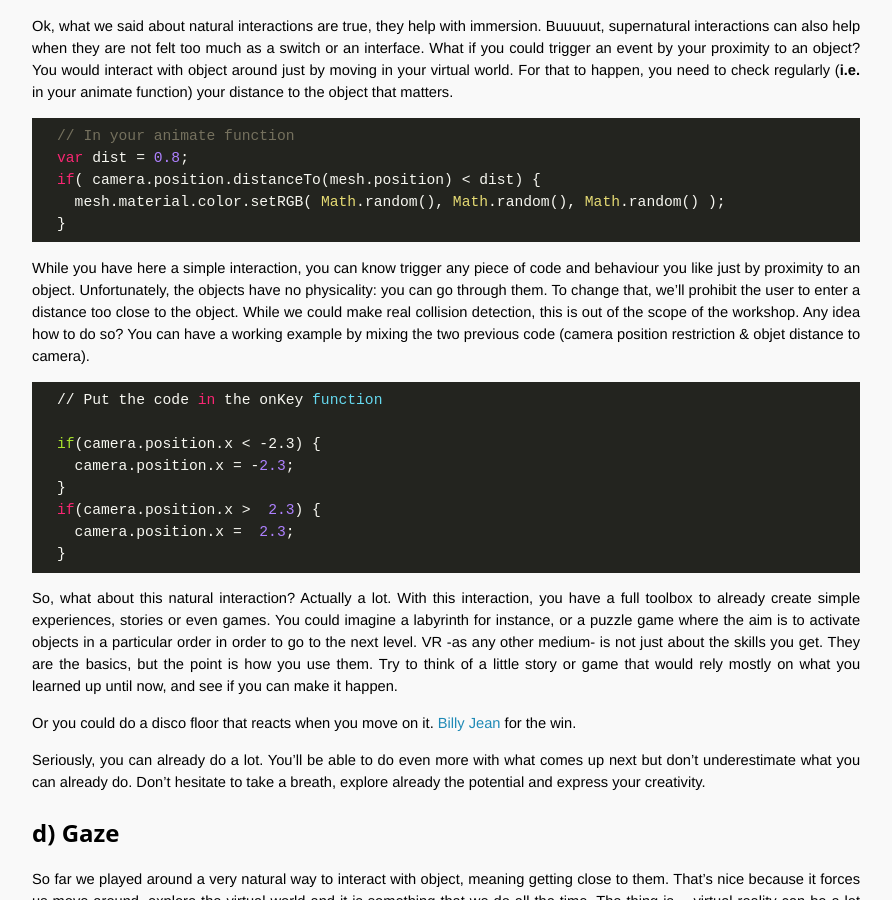
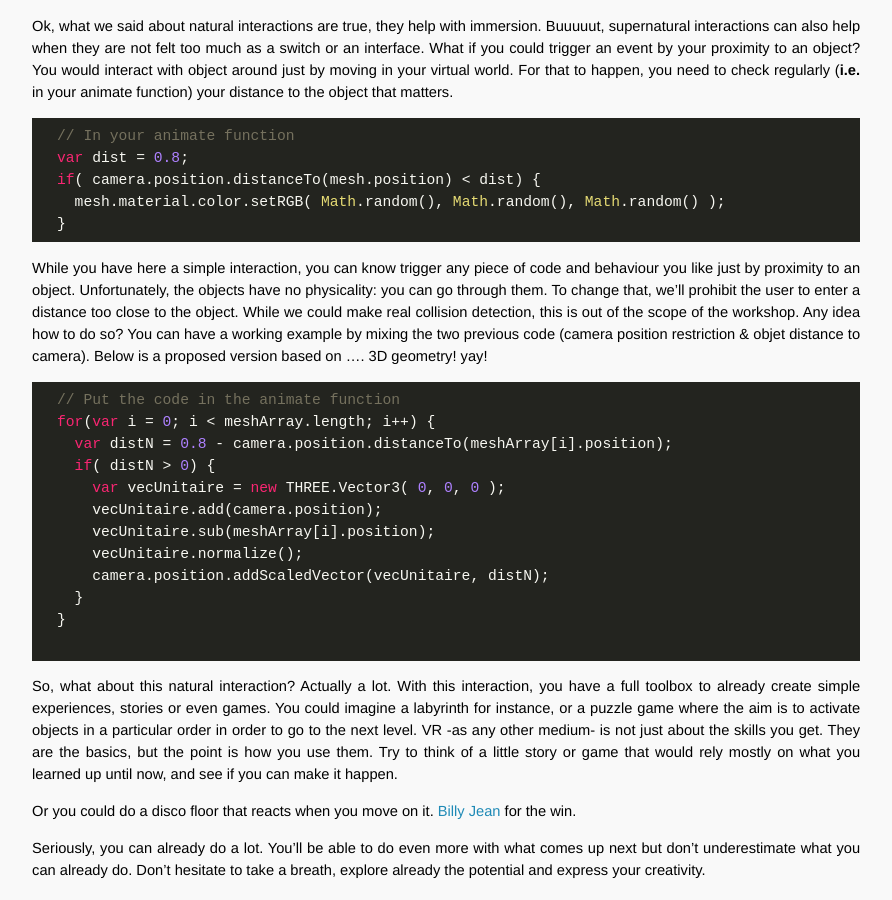
Before and after one commit to OpenTechSchool-Brussels/webVR-for-3D-graphics-and-music, a Jekyll site: the page built from interacting-within-the-scene.markdown, in a window 1280 px wide and 900 px high, scrolled down 1784 px. Shown: the whole window, without its empty margins (324-1216 px from the left). Built offline with Jekyll 4.4.1, drawn with Linux system fonts in a browser that asks for light colours; Markdown is read by kramdown in place of the engine named in the settings.

Commit message:
Update interacting-within-the-scene.markdown

````diff
--- a/interacting-within-the-scene.markdown
+++ b/interacting-within-the-scene.markdown
@@ -74,17 +74,21 @@ Ok, what we said about natural interactions are true, they help with immersion.
   }
 ```
 
-While you have here a simple interaction, you can know trigger any piece of code and behaviour you like just by proximity to an object. Unfortunately, the objects have no physicality: you can go through them. To change that, we'll prohibit the user to enter a distance too close to the object. While we could make real collision detection, this is out of the scope of the workshop. Any idea how to do so? You can have a working example by mixing the two previous code (camera position restriction & objet distance to camera).
+While you have here a simple interaction, you can know trigger any piece of code and behaviour you like just by proximity to an object. Unfortunately, the objects have no physicality: you can go through them. To change that, we'll prohibit the user to enter a distance too close to the object. While we could make real collision detection, this is out of the scope of the workshop. Any idea how to do so? You can have a working example by mixing the two previous code (camera position restriction & objet distance to camera). Below is a proposed version based on .... 3D geometry! yay!
 
 ```javascript
-  // Put the code in the onKey function
+  // Put the code in the animate function
+  for(var i = 0; i < meshArray.length; i++) {
+    var distN = 0.8 - camera.position.distanceTo(meshArray[i].position);
+    if( distN > 0) {
+      var vecUnitaire = new THREE.Vector3( 0, 0, 0 );
+      vecUnitaire.add(camera.position);
+      vecUnitaire.sub(meshArray[i].position);
+      vecUnitaire.normalize();
+      camera.position.addScaledVector(vecUnitaire, distN);
+    }
+  }
 
-  if(camera.position.x < -2.3) {
-    camera.position.x = -2.3;
-  }
-  if(camera.position.x >  2.3) {
-    camera.position.x =  2.3;
-  }
 ```
 
 So, what about this natural interaction? Actually a lot. With this interaction, you have a full toolbox to already create simple experiences, stories or even games. You could imagine a labyrinth for instance, or a puzzle game where the aim is to activate objects in a particular order in order to go to the next level. VR -as any other medium- is not just about the skills you get. They are the basics, but the point is how you use them. Try to think of a little story or game that would rely mostly on what you learned up until now, and see if you can make it happen.
````
